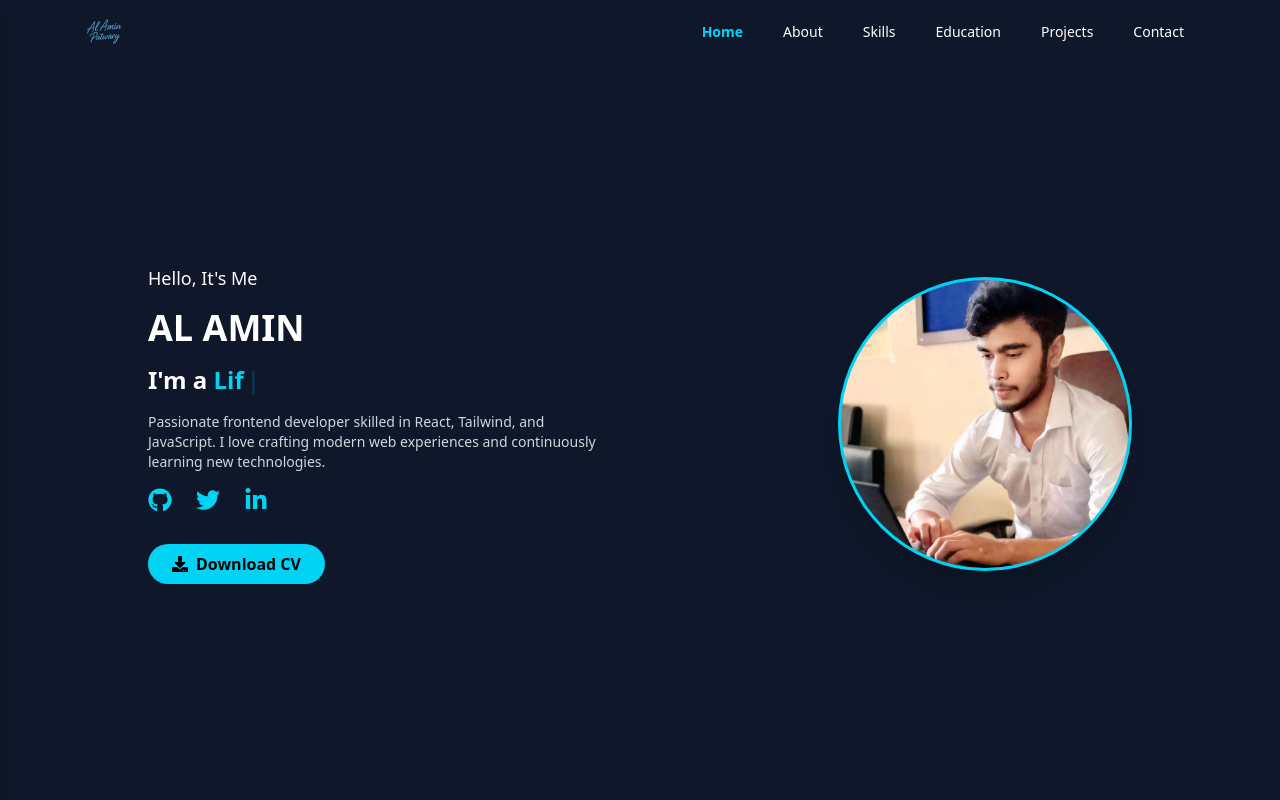
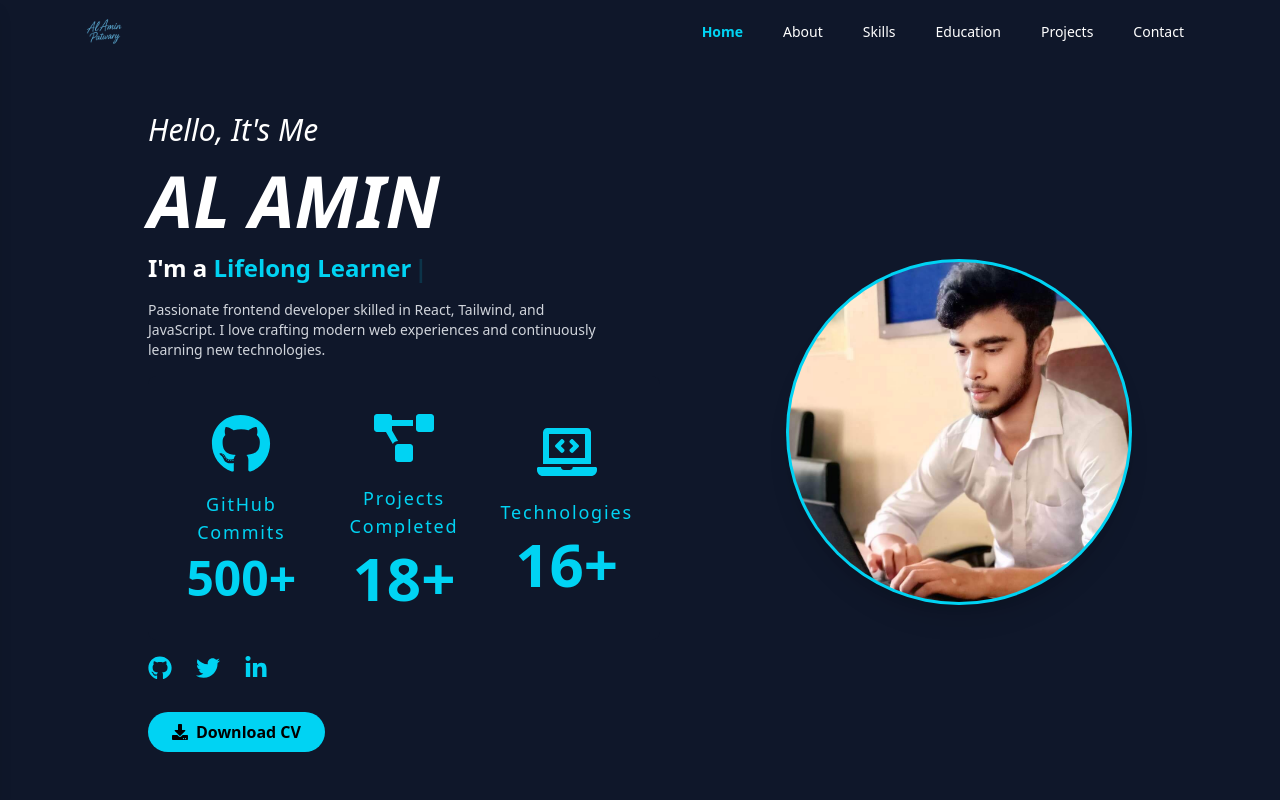
Before and after one commit to malamin59/my-portfolio-repo, a React (Vite) app: page / in a window 1280 px wide. Shown: the top 800 px of the page. Built offline with nearby package versions, Linux system fonts and the light colour scheme.

Commit message:
implement react-countUp

```diff
--- a/package.json
+++ b/package.json
@@ -14,11 +14,13 @@
     "emailjs-com": "^3.2.0",
     "framer-motion": "^12.19.2",
     "react": "^19.1.0",
+    "react-countup": "^6.5.3",
     "react-dom": "^19.1.0",
     "react-fast-marquee": "^1.6.5",
     "react-icons": "^5.5.0",
     "react-router": "^7.6.3",
     "react-router-dom": "^7.6.3",
+    "react-scroll-trigger": "^0.6.14",
     "react-simple-typewriter": "^5.0.1",
     "react-typed": "^2.0.12",
     "router": "^2.2.0",
--- a/src/Pages/Home/Home.jsx
+++ b/src/Pages/Home/Home.jsx
@@ -3,6 +3,7 @@ import myImage from "../../assets/alamin.jpg";
 import { FaTwitter, FaLinkedinIn, FaGithub, FaDownload } from "react-icons/fa";
 import { Typewriter } from "react-simple-typewriter";
 import { TbFidgetSpinner } from "react-icons/tb";
+import CountUpPage from "./countUp/CountUp";
 
 const Home = () => {
   const [loading, setLoading] = useState(true);
@@ -25,8 +26,10 @@ const Home = () => {
     <div className="bg-[#0f172a] text-white min-h-screen flex flex-col-reverse md:flex-row items-center justify-between gap-10 px-6 md:px-12 pt-28 pb-16  ">
       {/* Left Content */}
       <div className="text-center md:text-left max-w-xl space-y-4">
-        <p className="text-lg">Hello, It's Me</p>
-        <h1 className="text-4xl font-bold">AL AMIN</h1>
+        <p className="text-xl lg:text-3xl italic   ">Hello, It's Me</p>
+        <h1 className="lg:text-7xl md:text-4xl text-4xl font-bold italic  ">
+          AL AMIN
+        </h1>
         <h2 className="text-2xl font-semibold">
           I'm a{" "}
           <span className="text-cyan-400">
@@ -34,13 +37,13 @@ const Home = () => {
               words={[
                 "Frontend Developer",
                 "Lifelong Learner",
-                "Creative Coder",
+                "MERN Stuck Web Developer",
               ]}
               loop={0} // infinite loop
               cursor
               cursorStyle="|"
-              typeSpeed={70}
-              deleteSpeed={50}
+              typeSpeed={90}
+              deleteSpeed={60}
               delaySpeed={1000}
             />
           </span>
@@ -51,6 +54,8 @@ const Home = () => {
           learning new technologies.
         </p>
 
+        {/* Count up page */}
+    <CountUpPage/>
         {/* Social Icons */}
         <div className="flex justify-center md:justify-start gap-6 text-cyan-400 text-2xl">
           <a
@@ -100,7 +105,7 @@ const Home = () => {
           <img
             src={myImage}
             alt="Al Amin - Frontend Developer"
-            className="rounded-full w-65 h-65 md:w-72 md:h-72 object-cover"
+            className="rounded-full w-75 h-75 lg:w-85 lg:h-85 object-cover"
           />
         </div>
       </div>
@@ -109,123 +114,3 @@ const Home = () => {
 };
 
 export default Home;
-
-// import { useEffect, useState } from "react";
-// import myImage from "../../assets/alamin.webp";
-// import {
-//   FaTwitter,
-//   FaLinkedinIn,
-//   FaGithub,
-//   FaDownload,
-// } from "react-icons/fa";
-// import { TbFidgetSpinner } from "react-icons/tb";
-// import { Typewriter } from "react-simple-typewriter";
-
-// const Home = () => {
-//   const [loading, setLoading] = useState(true);
-
-//   // Simulate loading delay (e.g., image load or initial app load)
-//   useEffect(() => {
-//     const timer = setTimeout(() => {
-//       setLoading(false);
-//     }, 500); // adjust time as needed
-//     return () => clearTimeout(timer);
-//   }, []);
-
-//   if (loading) {
-//     return (
-//       <div className="flex items-center justify-center min-h-screen bg-[#0f172a]">
-//         <TbFidgetSpinner className="animate-spin text-cyan-400 text-6xl" />
-//       </div>
-//     );
-//   }
-
-//   return (
-//     <div className="bg-[#0f172a] text-white min-h-screen flex flex-col-reverse md:flex-row items-center justify-between gap-10 px-6 md:px-12 pt-28 pb-16">
-//       {/* Left Content */}
-//       <div className="text-center md:text-left max-w-xl space-y-4">
-//         <p className="text-xl md:text-2xl font-medium">Hello, It's Me</p>
-//         <h1 className="text-5xl md:text-6xl font-extrabold">AL AMIN</h1>
-//         <h2 className="text-3xl md:text-4xl font-semibold">
-//           I'm a{" "}
-//           <span className="text-cyan-400">
-//             <Typewriter
-//               words={[
-//                 "Frontend Developer",
-//                 "Lifelong Learner",
-//                 "Creative Coder",
-//               ]}
-//               loop={0}
-//               cursor
-//               cursorStyle="|"
-//               typeSpeed={70}
-//               deleteSpeed={50}
-//               delaySpeed={1000}
-//             />
-//           </span>
-//         </h2>
-//         <p className="text-base md:text-lg text-gray-300 max-w-md mx-auto md:mx-0">
-//           Passionate frontend developer skilled in React, Tailwind, and
-//           JavaScript. I love crafting modern web experiences and continuously
-//           learning new technologies.
-//         </p>
-
-//         {/* Social Icons */}
-//         <div className="flex justify-center md:justify-start gap-6 text-cyan-400 text-2xl">
-//           <a
-//             href="https://github.com/malamin59"
-//             target="_blank"
-//             rel="noopener noreferrer"
-//             aria-label="GitHub"
-//             className="cursor-pointer hover:text-white transition"
-//           >
-//             <FaGithub />
-//           </a>
-//           <a
-//             href="https://twitter.com"
-//             target="_blank"
-//             rel="noopener noreferrer"
-//             aria-label="Twitter"
-//             className="cursor-pointer hover:text-white transition"
-//           >
-//             <FaTwitter />
-//           </a>
-//           <a
-//             href="https://linkedin.com/"
-//             target="_blank"
-//             rel="noopener noreferrer"
-//             aria-label="LinkedIn"
-//             className="cursor-pointer hover:text-white transition"
-//           >
-//             <FaLinkedinIn />
-//           </a>
-//         </div>
-
-//         {/* Download CV Button */}
-//         <a
-//           href="https://drive.google.com/file/d/1D7gSmHh99yNjTtEo0_yffeR43OiaXZMc/view"
-//           target="_blank"
-//           rel="noopener noreferrer"
-//           className="inline-flex items-center gap-2 mt-4 px-6 py-2 bg-cyan-400 text-black font-semibold rounded-full hover:bg-cyan-500 transition duration-300"
-//         >
-//           <FaDownload />
-//           Download CV
-//         </a>
-//       </div>
-
-//       {/* Right Image */}
-//       <div className="relative">
-//         <div className="rounded-full bg-cyan-400 p-[3px] shadow-xl">
-//           <img
-//             src={myImage}
-//             alt="Al Amin - Frontend Developer"
-//             loading="lazy"
-//             className="rounded-full w-64 h-64 md:w-72 md:h-72 object-cover"
-//           />
-//         </div>
-//       </div>
-//     </div>
-//   );
-// };
-
-// export default Home;
--- /dev/null
+++ b/src/Pages/Home/countUp/CountUp.jsx
@@ -0,0 +1,52 @@
+import React from "react";
+import CountUp from "react-countup";
+import { FaGithub, FaProjectDiagram, FaLaptopCode } from "react-icons/fa"; // Import icons
+
+const CountUpPage = () => {
+  const githubCommits = 500;
+  const projectsCount = 18;
+  const technologiesCount = 16;
+
+  return (
+    <section className="bg-[#0f172a] lg:py-8 py-4 px-4 lg:mr-16 rounded-lg max-w-5xl mx-auto">
+      {/* Use grid on small devices */}
+      <div className="grid   grid-cols-3 gap-2  justify-center items-center text-center">
+
+        {/* GitHub Commits */}
+        <div>
+          <FaGithub className="lg:text-6xl text-4xl text-cyan-400 mx-auto mb-4" />
+          <p className="text-lg mb-2  tracking-widest text-cyan-400">
+            GitHub <br />Commits
+          </p>
+          <h1 className="lg:text-5xl text-4xl font-extrabold text-cyan-400">
+            <CountUp start={0} end={githubCommits} duration={3} separator="," />+
+          </h1>
+        </div>
+
+        {/* Projects */}
+        <div>
+          <FaProjectDiagram className="lg:text-6xl text-4xl text-cyan-400 mx-auto mb-4" />
+          <p className="text-lg mb-2  tracking-widest text-cyan-400">
+            Projects Completed
+          </p>
+          <h1 className="lg:text-6xl text-4xl font-extrabold text-cyan-400">
+            <CountUp start={0} end={projectsCount} duration={3} />+
+          </h1>
+        </div>
+
+        {/* Technologies */}
+        <div>
+          <FaLaptopCode className="lg:text-6xl text-4xl text-cyan-400 mx-auto mb-4" />
+          <p className="text-lg mb-2  tracking-widest text-cyan-400">
+            Technologies
+          </p>
+          <h1 className="lg:text-6xl font-extrabold text-4xl text-cyan-400">
+            <CountUp start={0} end={technologiesCount} duration={3} />+
+          </h1>
+        </div>
+      </div>
+    </section>
+  );
+};
+
+export default CountUpPage;
--- a/src/Pages/Project/Projects.jsx
+++ b/src/Pages/Project/Projects.jsx
@@ -23,7 +23,7 @@ const projects = [
     description:
       "A hostel meal management system where users can view, like, and request meals. Admins can manage upcoming and published meals, handle requests, and track deliveries.",
     liveLink: "https://campusbite-3dd62.web.app/",
-    githubLink: "https://github.com/malamin59/CampusBite",
+    githubLink: "https://github.com/malamin59/optimuspick-web-app",
     challenges:
       "Implementing likes with role-based restrictions and auto-publishing meals when likes reach a threshold.",
     future:
```
Also changed, not shown: 1 other file (tests, documents, lock files or other folders).
